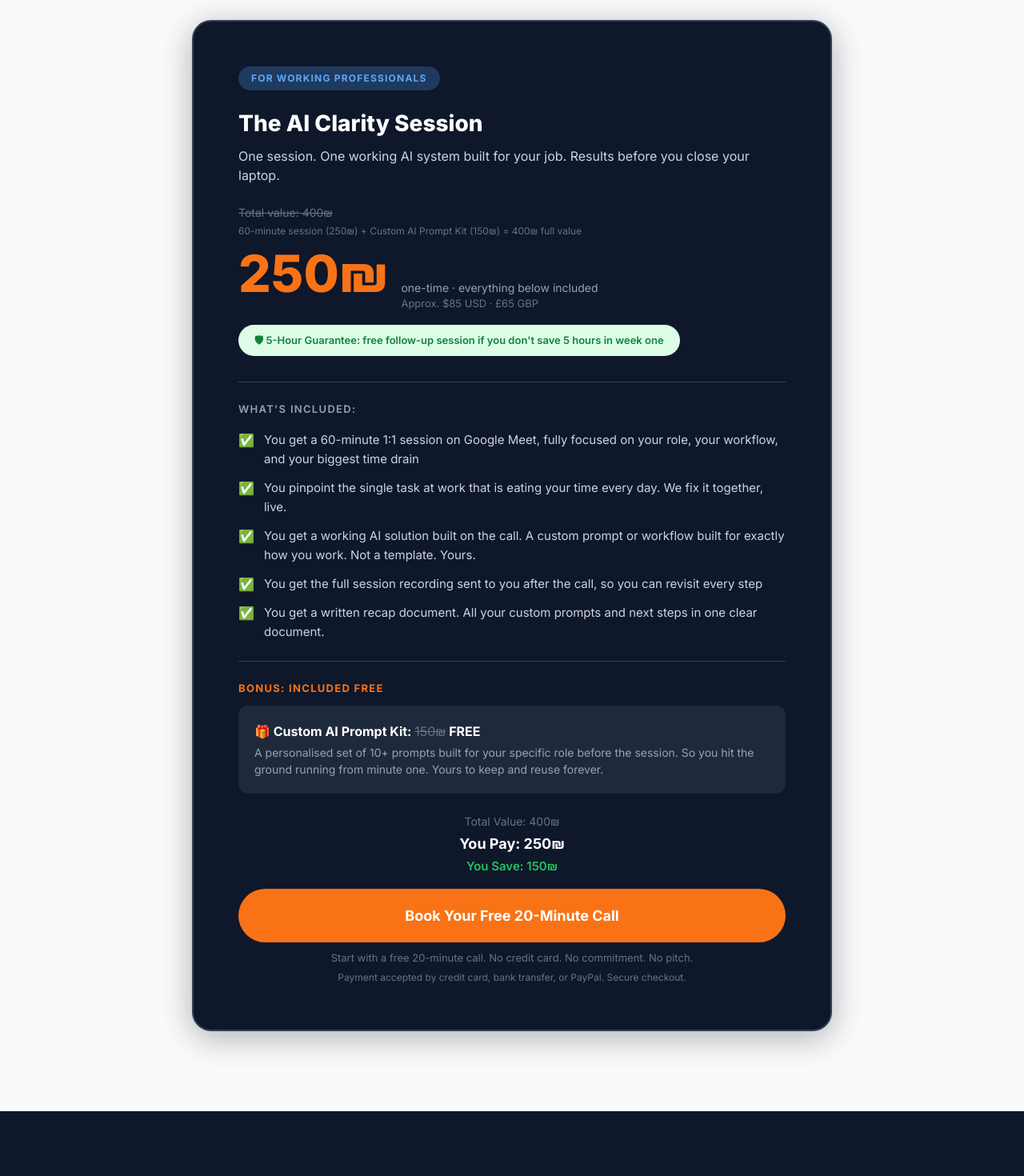
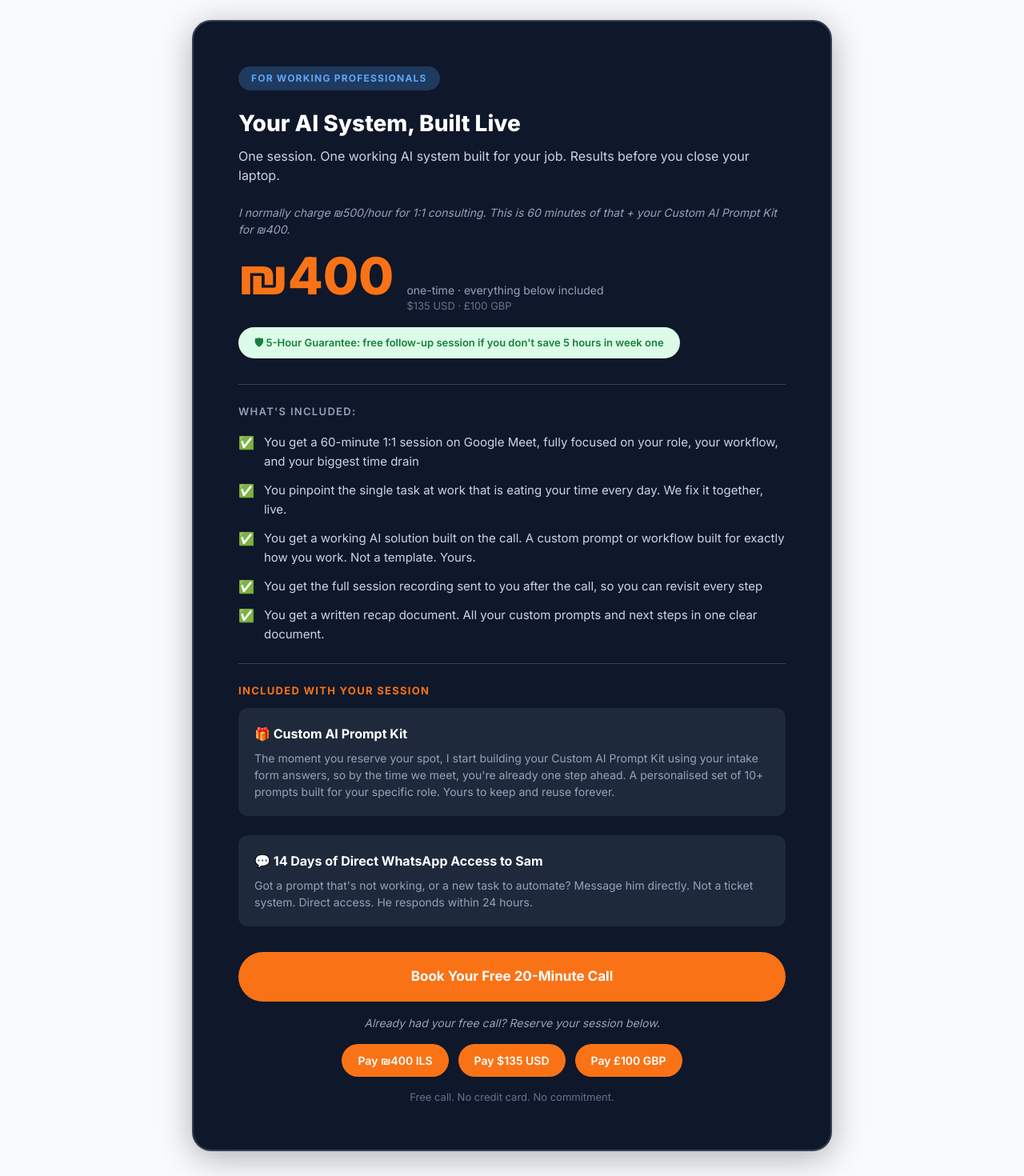
Before and after one commit to samkershner1234-aisk/ai-with-sam, a React (Vite) app: page / in a window 1280 px wide. Shown: the part 5080-6550 px from the top of the page at 80% size. Built offline with nearby package versions, Linux system fonts and the light colour scheme.

Commit message:
Update PricingSection.jsx

```diff
--- a/src/components/landing/PricingSection.jsx
+++ b/src/components/landing/PricingSection.jsx
@@ -2,39 +2,42 @@ import { CTA_URL } from "./constants";
 const inc=["You get a 60-minute 1:1 session on Google Meet, fully focused on your role, your workflow, and your biggest time drain","You pinpoint the single task at work that is eating your time every day. We fix it together, live.","You get a working AI solution built on the call. A custom prompt or workflow built for exactly how you work. Not a template. Yours.","You get the full session recording sent to you after the call, so you can revisit every step","You get a written recap document. All your custom prompts and next steps in one clear document."];
 export default function PricingSection() {
 return (
-    <section id="offer" style={{background:"#F8FAFC",padding:"100px 24px"}}>
+<section id="offer" style={{background:" #F8FAFC",padding:"100px 24px"}}>
 <div style={{maxWidth:"800px",margin:"0 auto"}}>
-        <p style={{fontSize:"13px",fontWeight:600,letterSpacing:"0.1em",color:"#F97316",textTransform:"uppercase",textAlign:"center",marginBottom:"16px"}}>The Offer</p>
-        <h2 style={{fontSize:"clamp(28px,4vw,40px)",fontWeight:800,color:"#1E293B",textAlign:"center",maxWidth:"650px",margin:"0 auto 16px",lineHeight:1.3}}>One Session. One Working AI System. Results Before You Close Your Laptop.</h2>
-        <p style={{color:"#64748B",fontSize:"17px",textAlign:"center",maxWidth:"580px",margin:"0 auto 48px"}}>Backed by a 5-hour guarantee. If you don't save 5 hours in week one, I work for free. No questions. No forms.</p>
-        <div style={{background:"#0F172A",border:"2px solid #334155",borderRadius:"24px",padding:"clamp(32px,5vw,56px)",boxShadow:"0 8px 40px rgba(0,0,0,0.3)"}}>
-          <div style={{display:"inline-block",background:"#1E3A5F",color:"#60A5FA",fontSize:"12px",fontWeight:700,letterSpacing:"0.1em",textTransform:"uppercase",borderRadius:"50px",padding:"6px 16px",marginBottom:"20px"}}>For Working Professionals</div>
-          <h3 style={{fontSize:"28px",fontWeight:800,color:"#FFFFFF",margin:"0 0 8px"}}>The AI Clarity Session</h3>
-          <p style={{color:"#CBD5E1",fontSize:"16px",marginBottom:"24px"}}>One session. One working AI system built for your job. Results before you close your laptop.</p>
-          <p style={{color:"#64748B",fontSize:"14px",margin:"0 0 4px"}}><s>Total value: 400₪</s></p>
-          <p style={{color:"#64748B",fontSize:"12px",margin:"0 0 12px"}}>60-minute session (250₪) + Custom AI Prompt Kit (150₪) = 400₪ full value</p>
+<p style={{fontSize:"13px",fontWeight:600,letterSpacing:"0.1em",color:" #F97316",textTransform:"uppercase",textAlign:"center",marginBottom:"16px"}}>The Offer</p>
+<h2 style={{fontSize:"clamp(28px,4vw,40px)",fontWeight:800,color:" #1E293B",textAlign:"center",maxWidth:"650px",margin:"0 auto 16px",lineHeight:1.3}}>One Session. One Working AI System. Results Before You Close Your Laptop.</h2>
+<p style={{color:" #64748B",fontSize:"17px",textAlign:"center",maxWidth:"580px",margin:"0 auto 48px"}}>Backed by a 5-hour guarantee. If you don't save 5 hours in week one, I work for free. No questions. No forms.</p>
+<div style={{background:" #0F172A",border:"2px solid #334155",borderRadius:"24px",padding:"clamp(32px,5vw,56px)",boxShadow:"0 8px 40px rgba(0,0,0,0.3)"}}>
+<div style={{display:"inline-block",background:" #1E3A5F",color:" #60A5FA",fontSize:"12px",fontWeight:700,letterSpacing:"0.1em",textTransform:"uppercase",borderRadius:"50px",padding:"6px 16px",marginBottom:"20px"}}>For Working Professionals</div>
+<h3 style={{fontSize:"28px",fontWeight:800,color:" #FFFFFF",margin:"0 0 8px"}}>Your AI System, Built Live</h3>
+<p style={{color:" #CBD5E1",fontSize:"16px",marginBottom:"24px"}}>One session. One working AI system built for your job. Results before you close your laptop.</p>
+<p style={{color:" #94A3B8",fontSize:"14px",fontStyle:"italic",marginBottom:"16px"}}>I normally charge &#8362;500/hour for 1:1 consulting. This is 60 minutes of that + your Custom AI Prompt Kit for &#8362;400.</p>
 <div style={{display:"flex",alignItems:"baseline",gap:"16px",flexWrap:"wrap",marginBottom:"16px"}}>
-            <span style={{fontSize:"64px",fontWeight:800,color:"#F97316",lineHeight:1}}>250₪</span>
-            <div><p style={{color:"#94A3B8",fontSize:"14px",margin:0}}>one-time · everything below included</p><p style={{color:"#64748B",fontSize:"13px",margin:0}}>Approx. $85 USD · £65 GBP</p></div>
+<span style={{fontSize:"64px",fontWeight:800,color:" #F97316",lineHeight:1}}>&#8362;400</span>
+<div><p style={{color:" #94A3B8",fontSize:"14px",margin:0}}>one-time &middot; everything below included</p><p style={{color:" #64748B",fontSize:"13px",margin:0}}>$135 USD &middot; &pound;100 GBP</p></div>
 </div>
-          <div style={{background:"#DCFCE7",color:"#15803D",borderRadius:"50px",padding:"10px 20px",fontSize:"13px",fontWeight:600,display:"inline-block",marginBottom:"32px"}}>🛡 5-Hour Guarantee: free follow-up session if you don't save 5 hours in week one</div>
+<div style={{background:" #DCFCE7",color:" #15803D",borderRadius:"50px",padding:"10px 20px",fontSize:"13px",fontWeight:600,display:"inline-block",marginBottom:"32px"}}>&#128737; 5-Hour Guarantee: free follow-up session if you don't save 5 hours in week one</div>
 <div style={{borderTop:"1px solid #334155",margin:"0 0 24px"}}/>
-          <p style={{color:"#94A3B8",fontSize:"13px",fontWeight:600,textTransform:"uppercase",letterSpacing:"0.1em",marginBottom:"16px"}}>What's included:</p>
-          {inc.map((item,i)=><div key={i} style={{display:"flex",gap:"12px",alignItems:"flex-start",marginBottom:"12px"}}><span style={{fontSize:"16px",flexShrink:0}}>✅</span><p style={{color:"#CBD5E1",fontSize:"15px",lineHeight:1.6,margin:0}}>{item}</p></div>)}
+<p style={{color:" #94A3B8",fontSize:"13px",fontWeight:600,textTransform:"uppercase",letterSpacing:"0.1em",marginBottom:"16px"}}>What's included:</p>
+{inc.map((item,i)=><div key={i} style={{display:"flex",gap:"12px",alignItems:"flex-start",marginBottom:"12px"}}><span style={{fontSize:"16px",flexShrink:0}}>&#9989;</span><p style={{color:" #CBD5E1",fontSize:"15px",lineHeight:1.6,margin:0}}>{item}</p></div>)}
 <div style={{borderTop:"1px solid #334155",margin:"24px 0"}}/>
-          <p style={{color:"#F97316",fontSize:"13px",fontWeight:700,letterSpacing:"0.1em",textTransform:"uppercase",marginBottom:"12px"}}>Bonus: Included Free</p>
-          <div style={{background:"#1E293B",borderRadius:"12px",padding:"20px",marginBottom:"24px"}}>
-            <p style={{color:"#FFFFFF",fontWeight:700,margin:"0 0 4px"}}>🎁 Custom AI Prompt Kit: <s style={{color:"#64748B",fontWeight:400}}>150₪</s> FREE</p>
-            <p style={{color:"#94A3B8",fontSize:"14px",margin:0}}>A personalised set of 10+ prompts built for your specific role before the session. So you hit the ground running from minute one. Yours to keep and reuse forever.</p>
+<p style={{color:" #F97316",fontSize:"13px",fontWeight:700,letterSpacing:"0.1em",textTransform:"uppercase",marginBottom:"12px"}}>Included With Your Session</p>
+<div style={{background:" #1E293B",borderRadius:"12px",padding:"20px",marginBottom:"24px"}}>
+<p style={{color:" #FFFFFF",fontWeight:700,margin:"0 0 8px"}}>&#127873; Custom AI Prompt Kit</p>
+<p style={{color:" #94A3B8",fontSize:"14px",margin:0}}>The moment you reserve your spot, I start building your Custom AI Prompt Kit using your intake form answers, so by the time we meet, you're already one step ahead. A personalised set of 10+ prompts built for your specific role. Yours to keep and reuse forever.</p>
 </div>
-          <div style={{textAlign:"center",marginBottom:"16px"}}>
-            <p style={{color:"#64748B",fontSize:"14px",margin:"0 0 4px"}}>Total Value: 400₪</p>
-            <p style={{color:"#FFFFFF",fontSize:"18px",fontWeight:700,margin:"0 0 4px"}}>You Pay: 250₪</p>
-            <p style={{color:"#22C55E",fontSize:"15px",fontWeight:600,margin:0}}>You Save: 150₪</p>
+<div style={{background:" #1E293B",borderRadius:"12px",padding:"20px",marginBottom:"32px"}}>
+<p style={{color:" #FFFFFF",fontWeight:700,margin:"0 0 8px"}}>&#128172; 14 Days of Direct WhatsApp Access to Sam</p>
+<p style={{color:" #94A3B8",fontSize:"14px",margin:0}}>Got a prompt that's not working, or a new task to automate? Message him directly. Not a ticket system. Direct access. He responds within 24 hours.</p>
 </div>
-          <a href={CTA_URL} target="_blank" rel="noopener noreferrer" style={{display:"block",background:"#F97316",color:"#FFFFFF",fontWeight:700,fontSize:"18px",padding:"20px",borderRadius:"50px",textDecoration:"none",textAlign:"center",marginBottom:"10px"}}>Book Your Free 20-Minute Call</a>
-          <p style={{color:"#64748B",fontSize:"13px",textAlign:"center",margin:"0 0 6px"}}>Start with a free 20-minute call. No credit card. No commitment. No pitch.</p>
-          <p style={{color:"#64748B",fontSize:"12px",textAlign:"center",margin:0}}>Payment accepted by credit card, bank transfer, or PayPal. Secure checkout.</p>
+<a href={CTA_URL} target="_blank" rel="noopener noreferrer" style={{display:"block",background:" #F97316",color:" #FFFFFF",fontWeight:700,fontSize:"17px",padding:"18px 36px",borderRadius:"50px",textDecoration:"none",textAlign:"center",marginBottom:"16px"}}>Book Your Free 20-Minute Call</a>
+<p style={{color:" #94A3B8",fontSize:"14px",textAlign:"center",marginBottom:"16px",fontStyle:"italic"}}>Already had your free call? Reserve your session below.</p>
+<div style={{display:"flex",flexWrap:"wrap",gap:"12px",justifyContent:"center",marginBottom:"16px"}}>
+<a href="https://www.paypal.com/ncp/payment/RXGXCGFBNDBEJ" target="_blank" rel="noopener noreferrer" style={{background:" #F97316",color:" #FFFFFF",fontWeight:600,fontSize:"14px",padding:"10px 20px",borderRadius:"50px",textDecoration:"none",display:"inline-block"}}>Pay &#8362;400 ILS</a>
+<a href="https://www.paypal.com/ncp/payment/FJRZD966GUUWW" target="_blank" rel="noopener noreferrer" style={{background:" #F97316",color:" #FFFFFF",fontWeight:600,fontSize:"14px",padding:"10px 20px",borderRadius:"50px",textDecoration:"none",display:"inline-block"}}>Pay $135 USD</a>
+<a href="https://www.paypal.com/ncp/payment/YTA8589KBMZVS" target="_blank" rel="noopener noreferrer" style={{background:" #F97316",color:" #FFFFFF",fontWeight:600,fontSize:"14px",padding:"10px 20px",borderRadius:"50px",textDecoration:"none",display:"inline-block"}}>Pay &pound;100 GBP</a>
+</div>
+<p style={{color:" #64748B",fontSize:"13px",textAlign:"center",margin:0}}>Free call. No credit card. No commitment.</p>
 </div>
 </div>
 </section>
```
Lines whose indentation alone changed are shown as unchanged.
